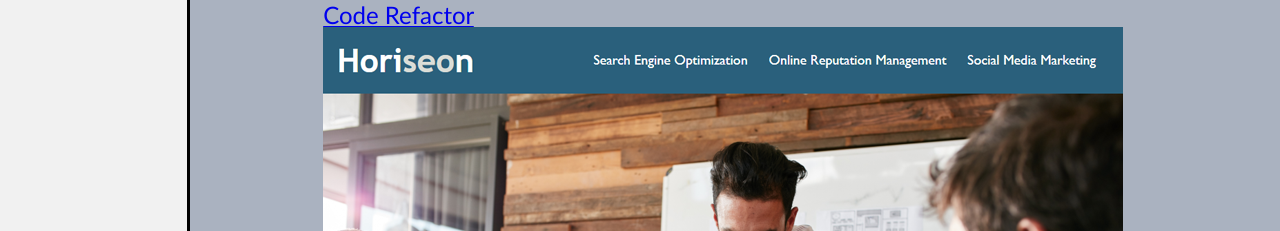
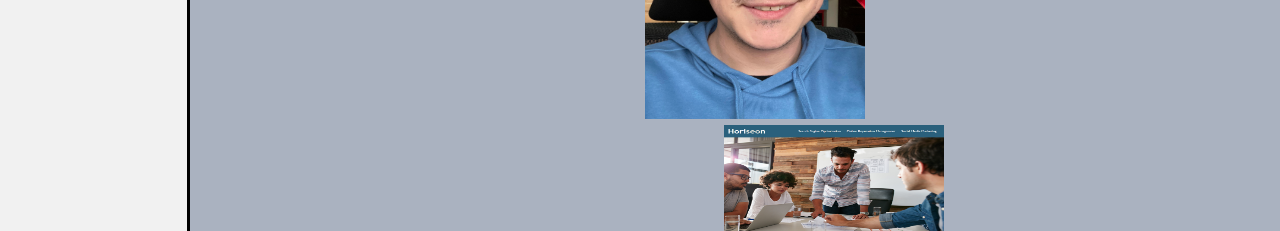
Before and after one commit to Cuttingham/jacob_karla_portfolio, a plain HTML site: page index.html in a window 1280 px wide. Shown: the part 296-527 px from the top of the page. Drawn offline with Linux system fonts and the light colour scheme.

Commit message:
solved problem with photos not loading properly

```diff
--- a/index.html
+++ b/index.html
@@ -29,10 +29,10 @@
     </article>
     <main class ="content">
             <p class=aboutMe id="aboutMeLink">Lorem ipsum dolor sit amet consectetur adipisicing elit. Asperiores, quibusdam quaerat. Culpa in laboriosam itaque repellat ipsum earum hic sapiente. Explicabo animi hic, natus quos deleniti ut quisquam atque laudantium!</p>
-            <img src="/assets/Images/my_face.jpg"alt= "A picture of my face in my room" style="width:128px;height:128px;">
+            <img src="my_face.jpg"alt= "A picture of my face in my room" width="220px" height="250px" >
           <ul class =myWork id="myWorkLink">
             <li><a href='https://github.com/Cuttingham/horiseon_refactor/tree/main/Develop' target="_blank">Code Refactor</a>
-            <img src="/assets/Images/Horiseon Reference.png"alt ="A picture of the Horiseon website that I refactored code for">
+            <img src="01-html-css-git-homework-demo.png"alt ="A picture of the Horiseon website that I refactored code for" width="220px" height="250px">
             </li>
             <li>Placeholder</li>
             <li>Placeholder</li>
```
Also changed, not shown: 01-html-css-git-homework-demo.png (renamed from assets/Images/Horiseon Reference.png), assets/Images/01-html-css-git-homework-demo.png (added), my_face.jpg (added), 1 other file.
